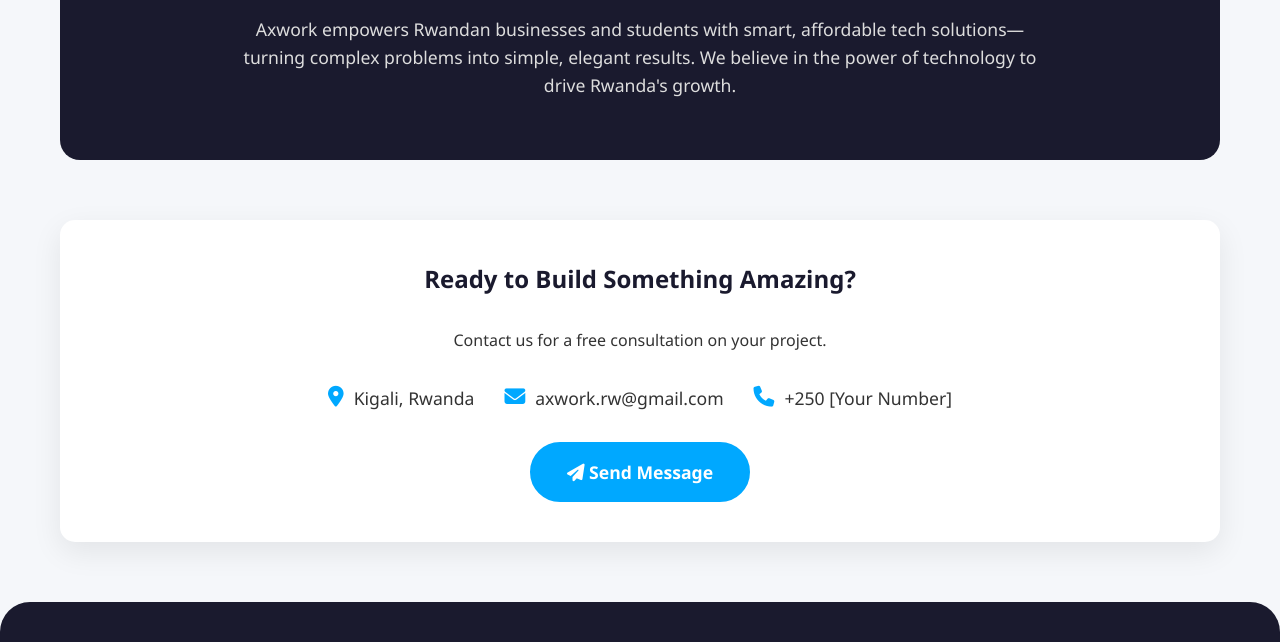
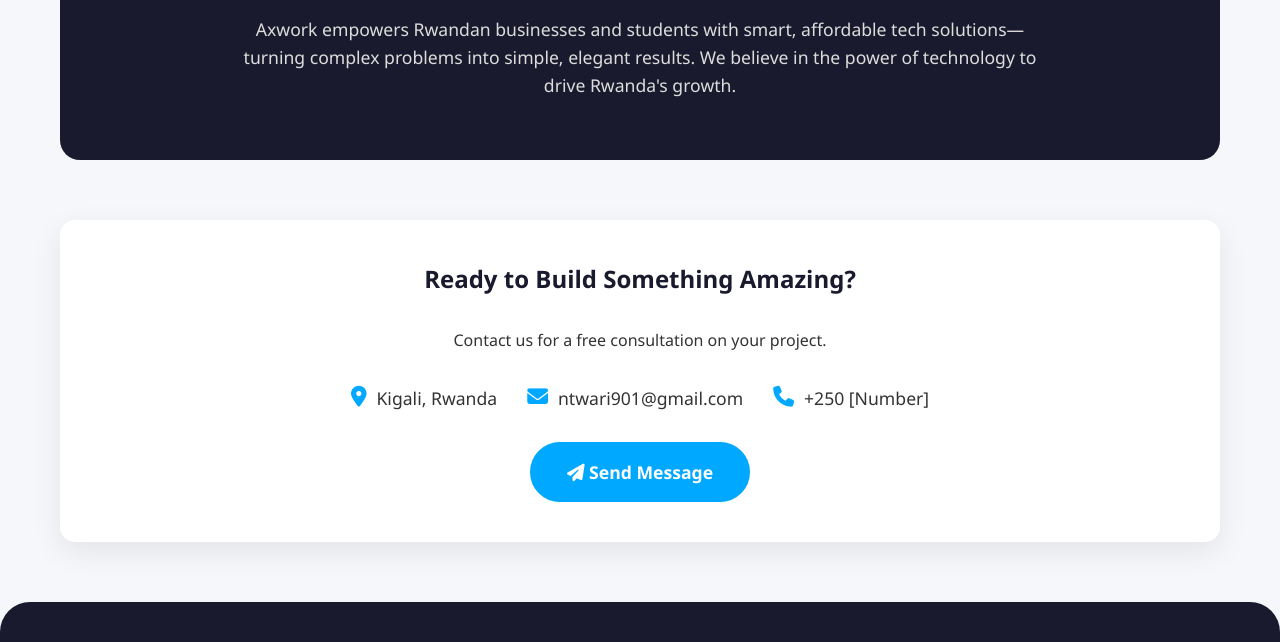
Before and after one commit to axwork-rw/axwork-portfolio, a plain HTML site: page index.html in a window 1280 px wide. Shown: the part 1357-1999 px from the top of the page. Drawn offline with Linux system fonts and the light colour scheme.

Commit message:
Update index.html

```diff
--- a/index.html
+++ b/index.html
@@ -304,15 +304,15 @@
                 </div>
                 <div class="contact-item">
                     <i class="fas fa-envelope"></i>
-                    <span id="email">axwork.rw@gmail.com</span>
+                    <span id="email">ntwari901@gmail.com</span>
                 </div>
                 <div class="contact-item">
                     <i class="fas fa-phone"></i>
-                    <span id="phone">+250 [Your Number]</span>
+                    <span id="phone">+250 [Number]</span>
                 </div>
             </div>
 
-            <a href="mailto:axwork.rw@gmail.com" class="cta-button" style="margin-top: 30px;">
+            <a href="mailto:ntwari901@gmail.com" class="cta-button" style="margin-top: 30px;">
                 <i class="fas fa-paper-plane"></i> Send Message
             </a>
         </div>
```
